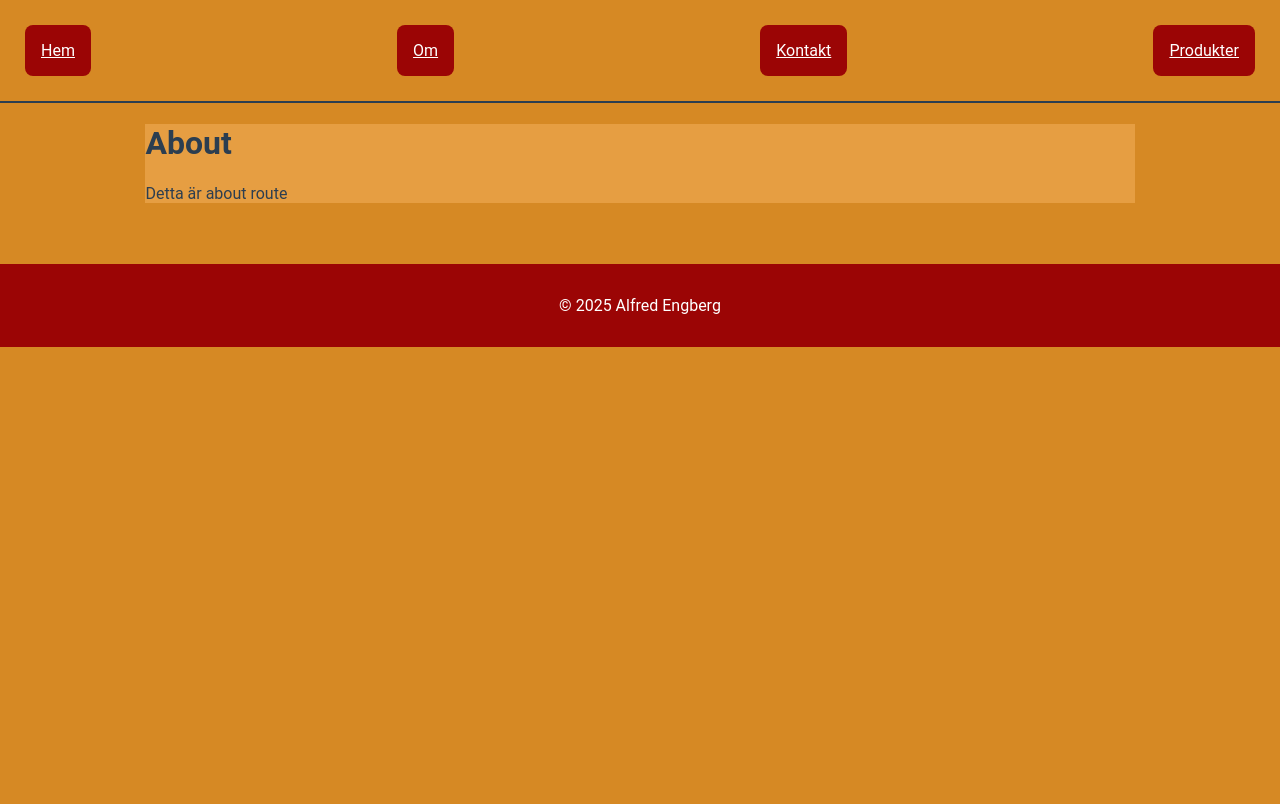
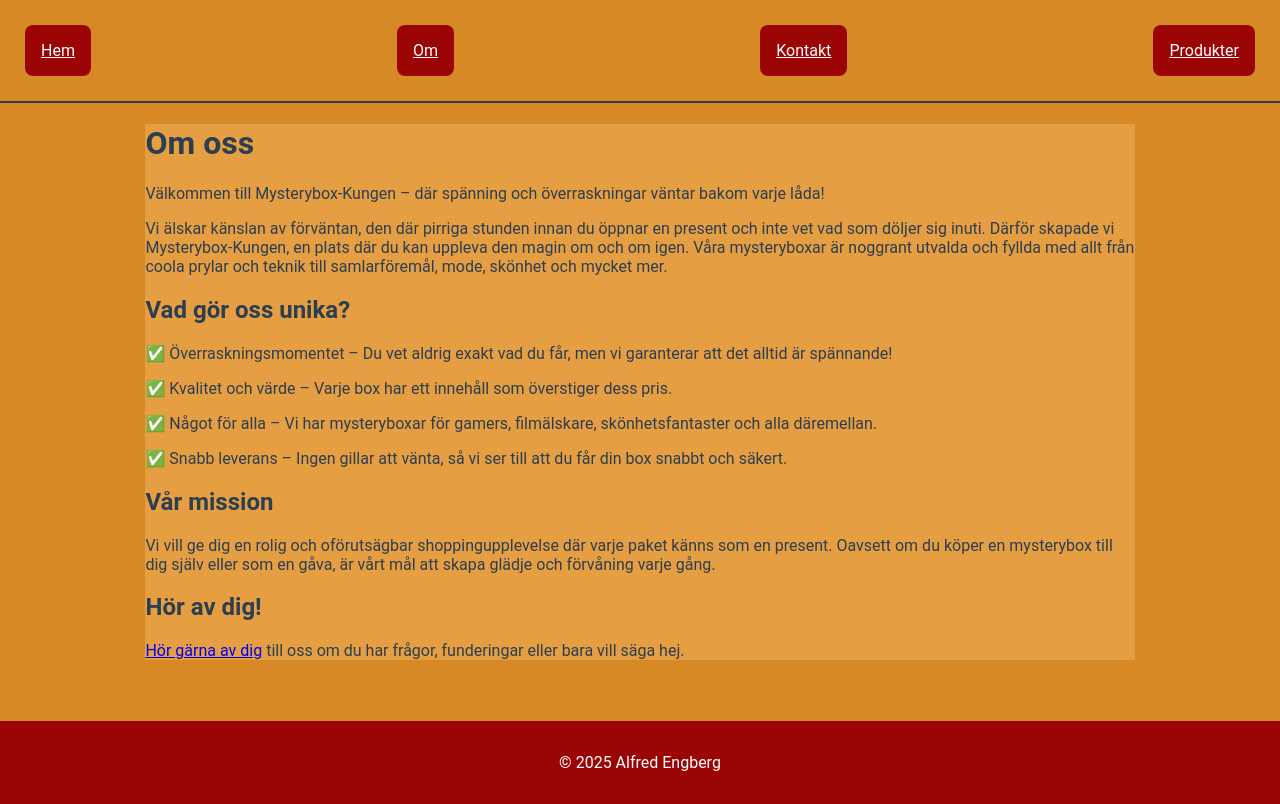
Before and after one commit to AlfredEngberg/vue-testing, a Vue app: page /about in a window 1280 px wide. Built offline with nearby package versions, Linux system fonts and the light colour scheme; the HTML template or start-up script is replaced by a standard one.

Commit message:
style: update About page content and enhance messaging for user engagement

```diff
--- a/src/views/About.vue
+++ b/src/views/About.vue
@@ -1,9 +1,34 @@
 <template>
     <div class="container">
-        <h1>About</h1>
+        <h1>Om oss</h1>
 
         <p>
-            Detta är about route
+            Välkommen till Mysterybox-Kungen – där spänning och överraskningar väntar bakom varje låda!
+        </p>
+
+        <p>
+            Vi älskar känslan av förväntan, den där pirriga stunden innan du öppnar en present och inte vet vad som
+            döljer sig inuti. Därför skapade vi Mysterybox-Kungen, en plats där du kan uppleva den magin om och om
+            igen. Våra mysteryboxar är noggrant utvalda och fyllda med allt från coola prylar och teknik till
+            samlarföremål, mode, skönhet och mycket mer.
+        </p>
+
+
+        <h2> Vad gör oss unika? </h2>
+        <p>✅ Överraskningsmomentet – Du vet aldrig exakt vad du får, men vi garanterar att det alltid är spännande!</p>
+        <p>✅ Kvalitet och värde – Varje box har ett innehåll som överstiger dess pris.</p>
+        <p>✅ Något för alla – Vi har mysteryboxar för gamers, filmälskare, skönhetsfantaster och alla däremellan.</p>
+        <p>✅ Snabb leverans – Ingen gillar att vänta, så vi ser till att du får din box snabbt och säkert.</p>
+
+        <h2>Vår mission</h2>
+        <p>Vi vill ge dig en rolig och oförutsägbar shoppingupplevelse där varje paket känns som en present. Oavsett om
+            du köper en mysterybox till dig själv eller som en gåva, är vårt mål att skapa glädje och förvåning varje
+            gång.</p>
+
+        <h2>Hör av dig!</h2>
+        <p>
+            <RouterLink to="/contact">Hör gärna av dig</RouterLink> till oss om du har frågor, funderingar eller bara
+            vill säga hej.
         </p>
 
     </div>
```
